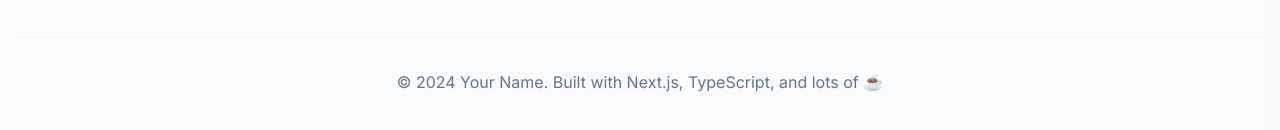
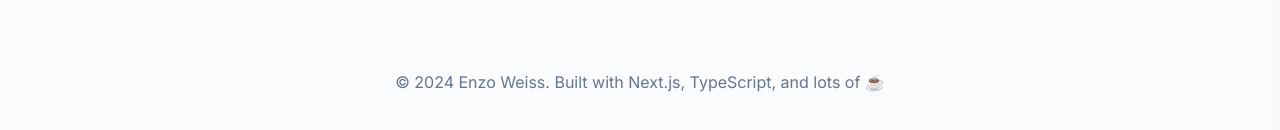
Before and after one commit to enzoweiss21/personal_portfolio, a Next.js app: page / in a window 1280 px wide. Shown: the part 7370-7500 px from the top of the page. Built offline with nearby package versions, Linux system fonts and the light colour scheme.

Commit message:
Update footer copyright to 'Enzo Weiss'

```diff
--- a/components/contact-section.tsx
+++ b/components/contact-section.tsx
@@ -302,7 +302,7 @@ export function ContactSection() {
           viewport={{ once: true }}
           className="text-center mt-16 pt-8 border-t border-border/30"
         >
-          <p className="text-muted-foreground">© 2024 Your Name. Built with Next.js, TypeScript, and lots of ☕</p>
+          <p className="text-muted-foreground">© 2024 Enzo Weiss. Built with Next.js, TypeScript, and lots of ☕</p>
         </motion.div>
       </div>
     </section>
```
